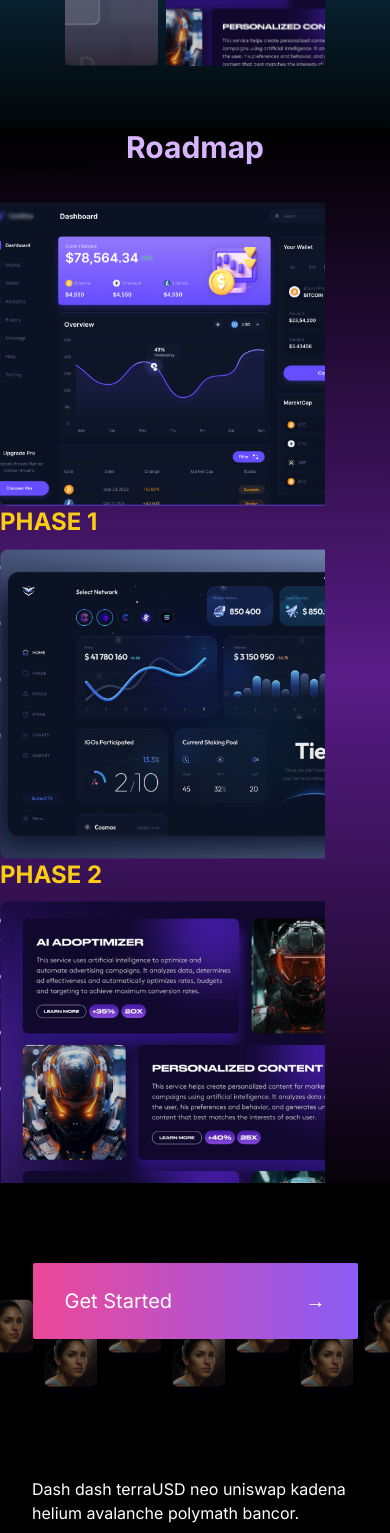
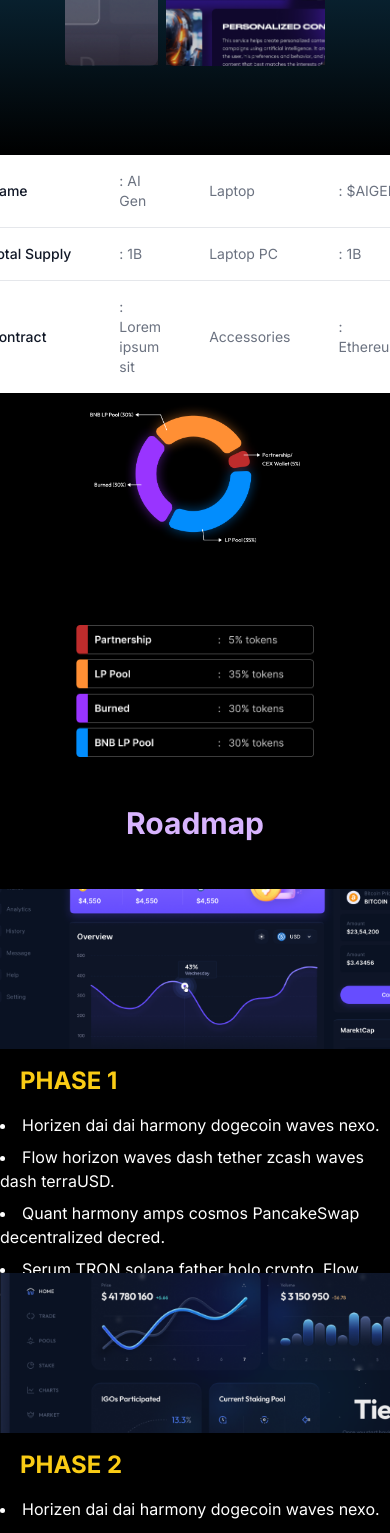
Before and after one commit to raobaba/Rajan-Frontend-Developer, a Next.js app: page / in a window 390 px wide. Shown: the part 2680-4213 px from the top of the page. Built offline with nearby package versions, Linux system fonts and the light colour scheme.

Commit message:
make the responsive

```diff
--- a/src/components/footer.tsx
+++ b/src/components/footer.tsx
@@ -2,7 +2,7 @@ import React from 'react'
 
 function FooterPage() {
   return (
-    <div className="absolute overflow-hidden mt-[-70px] w-full bg-black ">
+    <div className="absolute overflow-hidden w-full bg-black ">
     <div className="">
       <div className=" relative top-40 max-md:top-20 w-full flex items-center justify-center">
         <button className="bg-gradient-to-r from-pink-500 to-violet-500 text-white py-6 px-8 rounded-sm text-xl w-5/6">
--- a/src/components/landing.tsx
+++ b/src/components/landing.tsx
@@ -1,4 +1,3 @@
-import Tokenomics from "@/components/tokenomics";
 import "@/app/landing.css";
 const columns = [
   {
--- a/src/components/roadmap.tsx
+++ b/src/components/roadmap.tsx
@@ -2,19 +2,21 @@ import React from "react";
 
 function RoadmapPage() {
   return (
-    <div className="font-outfit mt-[-50px] justify-center w-full bg-gradient-to-b from-black via-purple-900 to-black text-white">
+    <div className="font-outfit h-[1600px] justify-center w-full bg-gradient-to-b from-black blue-400 to-black text-white">
       <h1 className="text-center text-3xl font-bold text-purple-300 mb-8 lg:mb-16">
         Roadmap
       </h1>
       <div className="flex flex-col lg:flex-row justify-end lg:items-start mb-8 lg:mb-16">
-        <div className="w-10/12 flex flex-col lg:flex-row justify-between h-80 lg:h-auto">
+        <div className="w-full lg:w-10/12 flex flex-col lg:flex-row justify-between h-auto lg:h-auto">
           <img
             src="./phase1.png"
             alt="Phase 1 Image"
-            className="lg:w-1/3 lg:mt-8 lg:ml-0 lg:mr-8 object-cover"
+            className="w-full lg:w-1/3 object-cover mx-auto mt-4 lg:mt-8 lg:ml-8 lg:mr-4 h-40 lg:h-auto"
           />
-          <div className="lg:w-6/12 lg:ml-8 lg:mt-10 lg:mr-0 lg:order-first">
-            <h2 className="text-2xl font-bold text-yellow-400 mb-4">PHASE 1</h2>
+          <div className="w-full lg:w-6/12 mx-auto mt-4 lg:ml-8 lg:mt-10 lg:mr-0 lg:order-first h-40 lg:h-auto">
+            <h2 className="text-2xl font-bold text-yellow-400 mb-4 text-left ml-5 lg:text-left">
+              PHASE 1
+            </h2>
             <ul className="list-disc list-inside space-y-2">
               <li>Horizen dai dai harmony dogecoin waves nexo.</li>
               <li>Flow horizon waves dash tether zcash waves dash terraUSD.</li>
@@ -31,14 +33,16 @@ function RoadmapPage() {
       </div>
 
       <div className="flex flex-col lg:flex-row justify-end lg:items-start mb-8 lg:mb-16">
-        <div className="w-10/12 flex flex-col lg:flex-row justify-between h-80 lg:h-auto">
+        <div className="w-full lg:w-10/12 flex flex-col lg:flex-row justify-between h-auto lg:h-auto">
           <img
             src="./phase2.png"
-            alt="Phase 2 Image"
-            className="lg:w-1/3 lg:mt-8 lg:ml-0 lg:mr-8 object-cover"
+            alt="Phase 1 Image"
+            className="w-full lg:w-1/3 object-cover mx-auto mt-4 lg:mt-8 lg:ml-8 lg:mr-4 h-40 lg:h-auto"
           />
-          <div className="lg:w-6/12 lg:ml-8 lg:mt-10 lg:mr-0 lg:order-first">
-            <h2 className="text-2xl font-bold text-yellow-400 mb-4">PHASE 2</h2>
+          <div className="w-full lg:w-6/12 mx-auto mt-4 lg:ml-8 lg:mt-10 lg:mr-0 lg:order-first h-40 lg:h-auto">
+            <h2 className="text-2xl font-bold text-yellow-400 mb-4 text-left ml-5 lg:text-left">
+              PHASE 2
+            </h2>
             <ul className="list-disc list-inside space-y-2">
               <li>Horizen dai dai harmony dogecoin waves nexo.</li>
               <li>Flow horizon waves dash tether zcash waves dash terraUSD.</li>
@@ -55,14 +59,16 @@ function RoadmapPage() {
       </div>
 
       <div className="flex flex-col lg:flex-row justify-end lg:items-start mb-8 lg:mb-16">
-        <div className="w-10/12 flex flex-col lg:flex-row justify-between h-80 lg:h-auto">
+        <div className="w-full lg:w-10/12 flex flex-col lg:flex-row justify-between h-auto lg:h-auto">
           <img
             src="./phase3.png"
-            alt="Phase 3 Image"
-            className="lg:w-1/3 lg:mt-8 lg:ml-0 lg:mr-8 object-cover"
+            alt="Phase 1 Image"
+            className="w-full lg:w-1/3 object-cover mx-auto mt-4 lg:mt-8 lg:ml-8 lg:mr-4 h-40 lg:h-auto"
           />
-          <div className="lg:w-6/12 lg:ml-8 lg:mt-10 lg:mr-0 lg:order-first">
-            <h2 className="text-2xl font-bold text-yellow-400 mb-4">PHASE 3</h2>
+          <div className="w-full lg:w-6/12 mx-auto mt-4 lg:ml-8 lg:mt-10 lg:mr-0 lg:order-first h-40 lg:h-auto">
+            <h2 className="text-2xl font-bold text-yellow-400 mb-4 text-left ml-5 lg:text-left">
+              PHASE 3
+            </h2>
             <ul className="list-disc list-inside space-y-2">
               <li>Horizen dai dai harmony dogecoin waves nexo.</li>
               <li>Flow horizon waves dash tether zcash waves dash terraUSD.</li>
--- a/src/components/tokenomics.tsx
+++ b/src/components/tokenomics.tsx
@@ -1,9 +1,63 @@
-import React from 'react'
+import React from "react";
 
 function Tokenomics() {
   return (
-    <div>Tokenomics</div>
-  )
+    <div className="w-full h-[650px] bg-gradient-to-b from-black to-black">
+      <div className="relative flex justify-center overflow-x-auto">
+        <table className="w-7/12 text-sm text-left rtl:text-right text-gray-500 dark:text-gray-400">
+          <tbody>
+            <tr className="bg-white border-b dark:bg-gray-800 dark:border-gray-700">
+              <th
+                scope="row"
+                className="px-6 py-4 font-medium text-gray-900 whitespace-nowrap dark:text-white"
+              >
+                Name
+              </th>
+              <td className="px-6 py-4">: AI Gen</td>
+              <td className="px-6 py-4 dark:text-white">Laptop</td>
+              <td className="px-6 py-4">: $AIGEN</td>
+            </tr>
+            <tr className="bg-white border-b dark:bg-gray-800 dark:border-gray-700">
+              <th
+                scope="row"
+                className="px-6 py-4 font-medium text-gray-900 whitespace-nowrap dark:text-white"
+              >
+                Total Supply
+              </th>
+              <td className="px-6 py-4">: 1B</td>
+              <td className="px-6 py-4 dark:text-white">Laptop PC</td>
+              <td className="px-6 py-4">: 1B</td>
+            </tr>
+            <tr className="bg-white dark:bg-gray-800">
+              <th
+                scope="row"
+                className="px-6 py-4 font-medium text-gray-900 whitespace-nowrap dark:text-white"
+              >
+                Contract
+              </th>
+              <td className="px-6 py-4">: Lorem ipsum sit</td>
+              <td className="px-6 py-4 dark:text-white">Accessories</td>
+              <td className="px-6 py-4">: Ethereum</td>
+            </tr>
+          </tbody>
+        </table>
+      </div>
+      <div className="w-full h-96 flex flex-col md:flex-row gap-5 justify-center">
+  <div className="w-full md:w-5/12 h-48 md:h-full flex justify-center items-center">
+    <div className="w-4/5 h-4/5">
+    <img src={'./Donut.png'} alt="Donut" className="object-contain w-full h-full" />
+    </div>
+  </div>
+
+  <div className="w-full md:w-5/12 h-48 md:h-full flex justify-center items-center">
+    <div className="w-4/5 h-4/5">
+    <img src={'./Frame 43085.png'} alt="Frame" className="object-contain w-full h-full" />
+    </div>
+  </div>
+</div>
+
+    </div>
+  );
 }
 
-export default Tokenomics
+export default Tokenomics;
```
Also changed, not shown: public/Donut.png (added), public/Frame 43085.png (added), src/app/page.tsx (line endings or trailing spaces).
